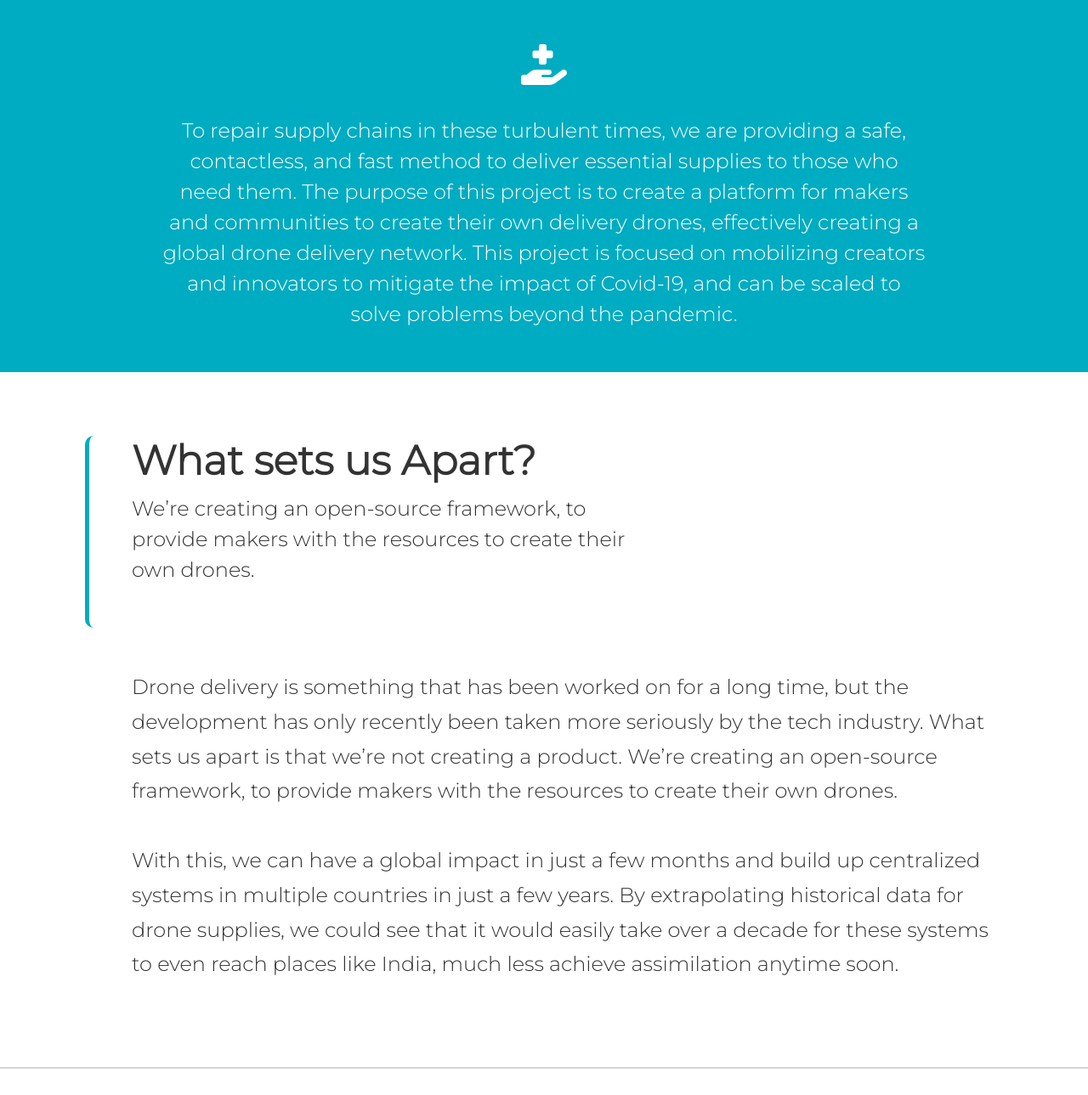
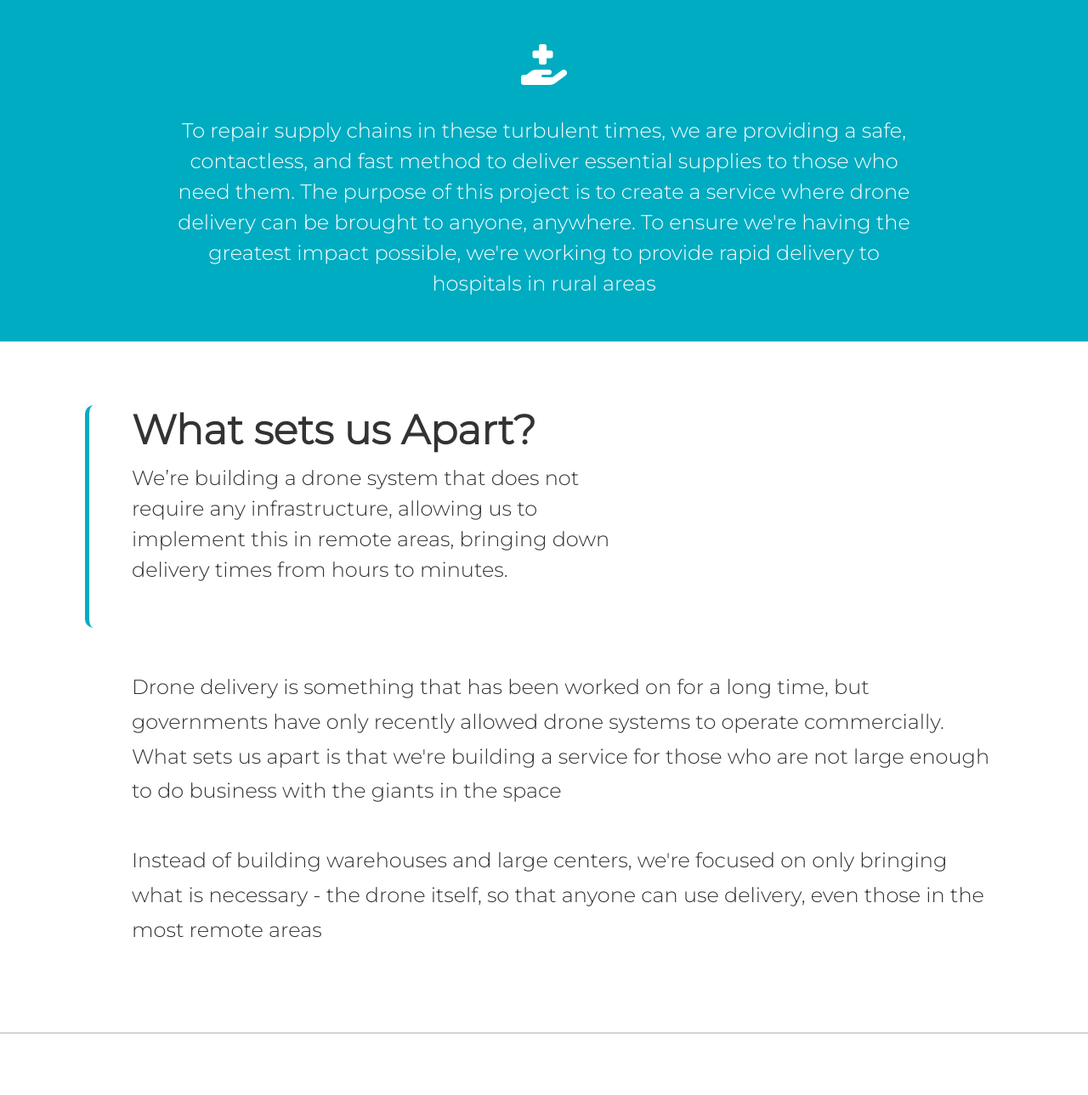
Before and after one commit to The-OpenDrone/TheOpenDrone, a plain HTML site: page index.html in a window 1280 px wide. Shown: the part 980-2269 px from the top of the page at 85% size. Drawn offline with Linux system fonts and the light colour scheme.

Commit message:
updated information

```diff
--- a/index.html
+++ b/index.html
@@ -38,21 +38,23 @@
             <div class="symbol-1">
                 <i class="fas fa-hand-holding-medical"></i>
             </div>
-            <p>To repair supply chains in these turbulent times, we are providing a safe, contactless, and fast method to deliver essential supplies to those who need them.
-                The purpose of this project is to create a platform for makers and communities to
-                create their own delivery drones, effectively creating a global drone delivery network. This project is focused on mobilizing creators and innovators to mitigate the impact of Covid-19, and can be scaled to solve problems beyond the pandemic.</p>
+            <p>
+                To repair supply chains in these turbulent times, we are providing a safe, contactless, and fast method to deliver essential supplies to those who need them.
+                The purpose of this project is to create a service where drone delivery can be brought to anyone, anywhere.
+                To ensure we're having the greatest impact possible, we're working to provide rapid delivery to hospitals in rural areas
+            </p>
         </div>
     </section>
     <section class="differ">
         <div class="why-we-differ">
             <h1>What sets us Apart?</h1>
-            <p class="quick-answer">We’re creating an open-source framework, to provide makers with the resources to create their own drones.</p>
+            <p class="quick-answer">
+                We’re building a drone system that does not require any infrastructure, allowing us to implement this in remote areas, bringing down delivery times from hours to minutes.
+            </p>
         </div>
-        <p class="elab-answer">Drone delivery is something that has been worked on for a long time, but the development has only recently been taken more seriously by the tech industry.
-            What sets us apart is that we’re not creating a product. We’re creating an open-source framework,
-            to provide makers with the resources to create their own drones. </br>
-            </br>With this, we can have a global impact in just a few months and build up centralized systems in multiple countries in just a few years. By extrapolating historical data for drone supplies, we could see that it would easily take over a decade
-            for these systems to even reach places like India, much less achieve assimilation anytime soon.</p>
+        <p class="elab-answer"> Drone delivery is something that has been worked on for a long time, but governments have only recently allowed drone systems to operate commercially.
+            What sets us apart is that we're building a service for those who are not large enough to do business with the giants in the space  </br>
+            </br>Instead of building warehouses and large centers, we're focused on only bringing what is necessary - the drone itself, so that anyone can use delivery, even those in the most remote areas</p>
     </section>
     <section class="prototype-gal">
         <h1>Prototype </h1>
@@ -66,10 +68,10 @@
         </div>
     </section>
     <footer>
-        <h2>Get in touch if you support this mission</h2>
+        <h2>If you'd like to get involed or support our mission, please reach out to us at. Currently we are only working for medical related deliveries, however we will be expanding soon.</h2>
         <ul>
             <li>
-                <a href="mailto:naman1pushp@gmail.com"><i class="far fa-envelope"></i> naman1pushp@gmail.com</a>
+                <a href="mailto:naman@theopendrone.com"><i class="far fa-envelope"></i> naman@theopendrone.com</a>
             </li>
             <li><a href="tel:+91 9326690487"><i class="fas fa-phone-alt"></i> +91 9326690487</a></li>
             <li> <a href="https://www.linkedin.com/in/naman-pushp-3279991a7"><i class="fab fa-linkedin-in"></i> Naman Pushp</a></li>
```
